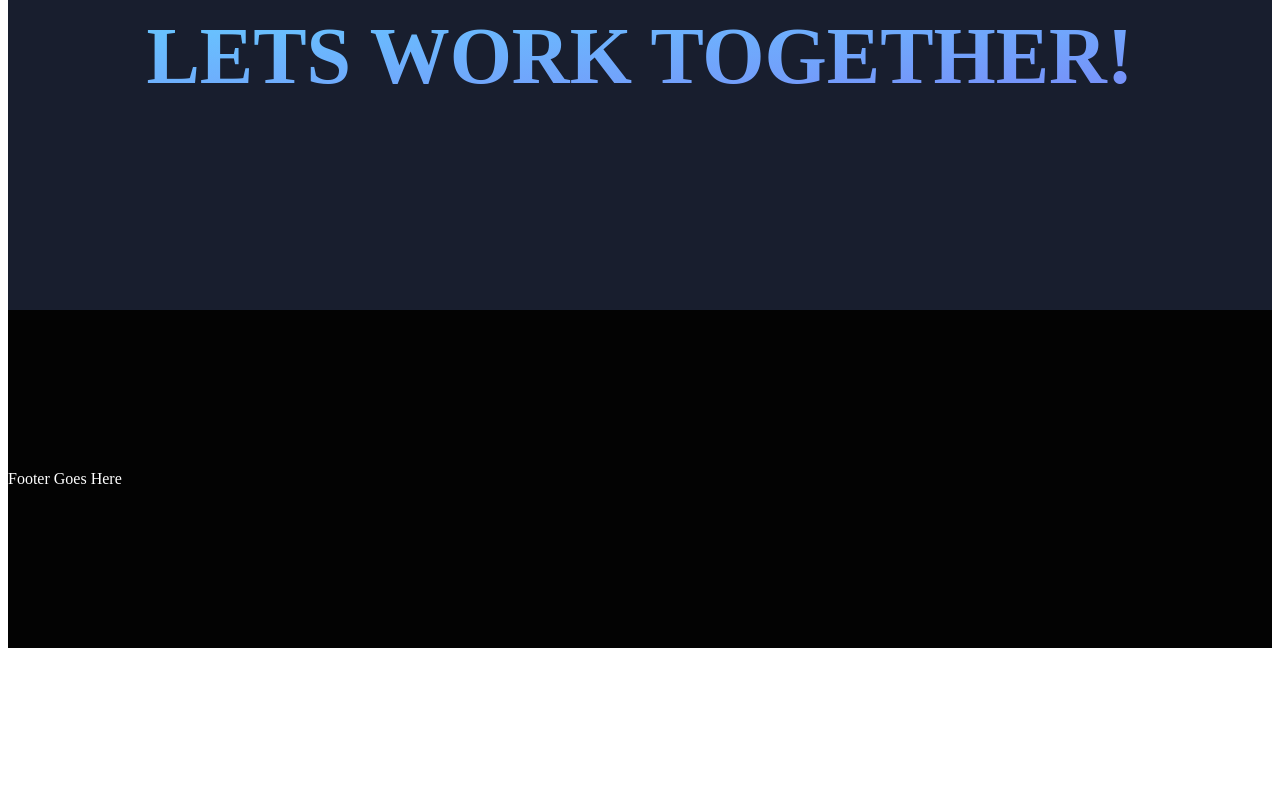
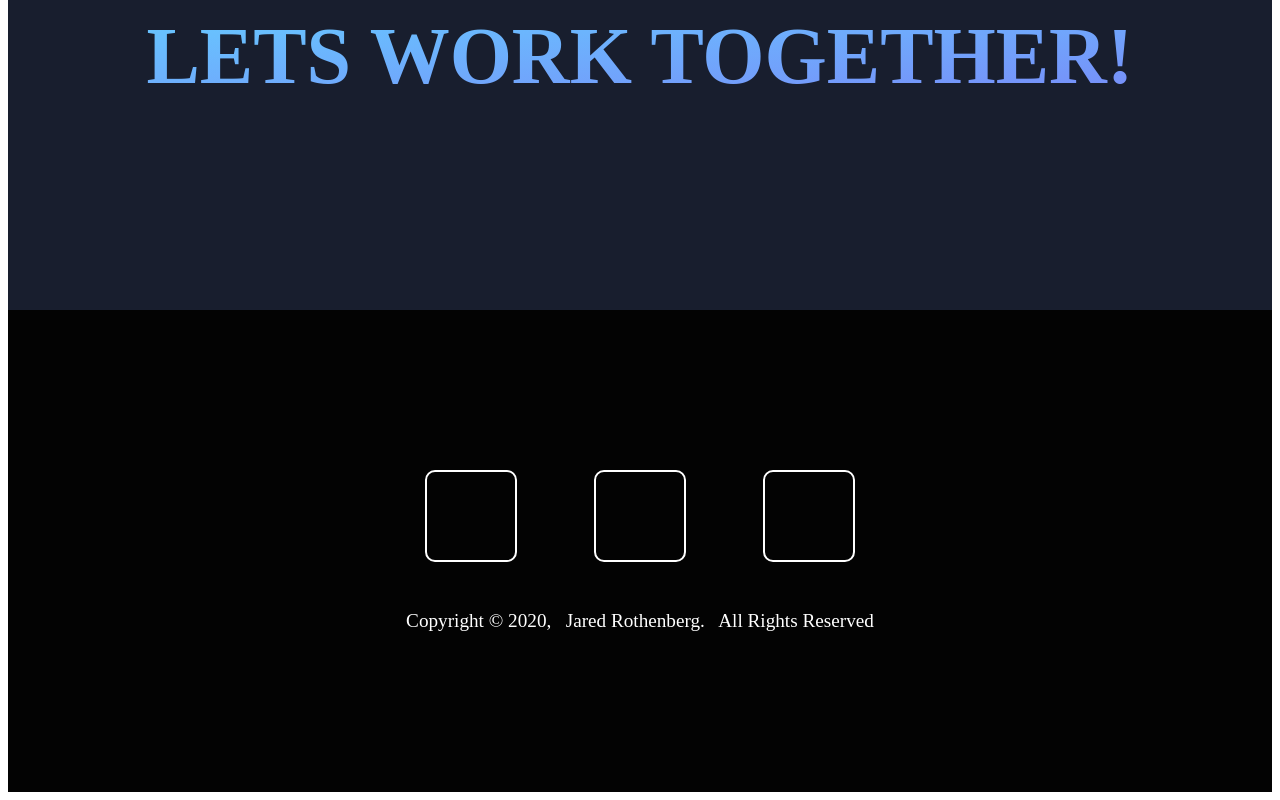
Before and after one commit to jaredar1232/Portfolio, a React app: page / in a window 1280 px wide. Shown: the part 7334-8134 px from the top of the page. Before the commit the page ends 7990 px from the top, so only its background shows below. Built offline with nearby package versions, Linux system fonts and the light colour scheme; the HTML template or start-up script is replaced by a standard one.

Commit message:
build footer component and start refactoring projects component to be dynamic

```diff
--- a/client/src/components/Footer.jsx
+++ b/client/src/components/Footer.jsx
@@ -7,13 +7,96 @@ const FooterWrapper = styled.div`
     padding: 10rem 0 10rem 0;
     color: white;
   }
+
+  .icon-container {
+    display: grid;
+    grid-template-columns: 1fr 1fr 1fr;
+    width: 40%;
+    height: auto;
+    margin: 0 auto;
+  }
+
+  .footer-icon {
+    justify-self: center;
+    width: 5.5rem;
+    height: 5.5rem;
+    border: solid 2px white;
+    border-radius: 10px;
+    text-align: center;
+    color: white;
+    transition: all 0.3s;
+    cursor: pointer;
+
+    &:hover {
+      border: solid 2px rgb(102, 201, 255);
+      background-image: linear-gradient(
+        to right bottom,
+        rgb(102, 201, 255),
+        rgb(120, 139, 249)
+      );
+      -webkit-background-clip: text;
+      color: transparent;
+      box-shadow: 0 0.5rem 1rem rgba(255, 255, 255, 0.4);
+      transform: translateY(-2px);
+    }
+
+    &:active {
+      box-shadow: 0 0.25rem 0.5rem rgba(255, 255, 255, 0.2);
+      transform: translateY(0);
+    }
+  }
+
+  .anchor-tag {
+    width: 100%;
+  }
+
+  .icon-link {
+    width: 100%;
+  }
+
+  .fa {
+    font-size: 4rem;
+    padding-top: 0.6rem;
+  }
+
+  .u-center-text {
+    margin-top: 3rem;
+    text-align: center;
+    font-size: 1.2rem;
+  }
 `;
 
 export default class Footer extends Component {
   render() {
     return (
       <FooterWrapper>
-        <section className="section-footer">Footer Goes Here</section>
+        <section className="section-footer">
+          <div className="icon-container">
+            <a
+              href="https://www.linkedin.com/in/jared-rothenberg"
+              className="footer-icon"
+              target="_blank"
+            >
+              <i className="fa fa-linkedin"></i>
+            </a>
+
+            <a
+              href="https://github.com/jaredar1232"
+              className="footer-icon"
+              target="_blank"
+            >
+              <i className="fa fa-github"></i>
+            </a>
+            <a href="mailto:jaredar@gmail.com" className="footer-icon">
+              <i className="fa fa-envelope"></i>
+            </a>
+          </div>
+
+          <div className="u-center-text">
+            Copyright &copy; 2020, &nbsp; Jared Rothenberg. &nbsp; All Rights
+            Reserved
+          </div>
+        </section>
       </FooterWrapper>
     );
   }
```
Also changed, not shown: client/src/components/AProject.jsx (added, +12 -0 lines), 3 other files (tests, documents, lock files or other folders).
